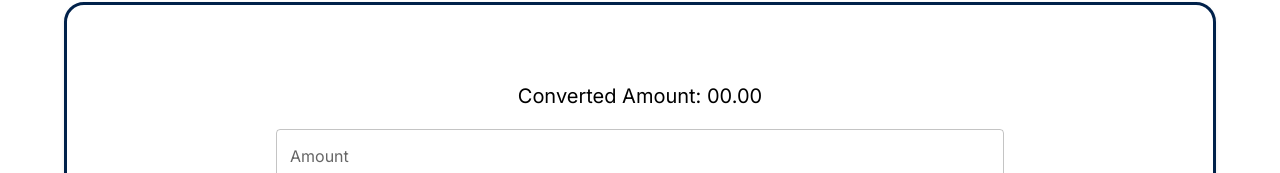
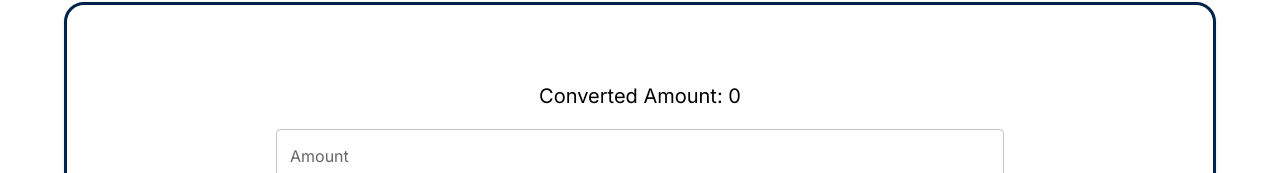
Before and after one commit to DavidGyulinyan/exchange-app, a Next.js app: page / in a window 1280 px wide. Shown: the part 400-573 px from the top of the page. Built offline with nearby package versions, Linux system fonts and the light colour scheme; no server answers; a web font is replaced by a local one.

Commit message:
To format the convertedAmount with dots for thousands

```diff
--- a/src/app/components/ConvertedAmount.tsx
+++ b/src/app/components/ConvertedAmount.tsx
@@ -9,6 +9,17 @@ interface ConvertedAmountProps {
 export default function ConvertedAmount({
   convertedAmount,
 }: ConvertedAmountProps) {
+  // Format the converted amount with thousands separators and a comma as the decimal separator
+  const formatNumber = (value: number | string): string => {
+    if (isNaN(+value)) return "00.00";
+    const formattedValue = new Intl.NumberFormat("de-DE", {
+      minimumFractionDigits: 0,
+      maximumFractionDigits: 0,
+    }).format(+value);
+
+    return formattedValue;
+  };
+
   return (
     <MaterialUI.Typography
       variant="h5"
@@ -21,8 +32,8 @@ export default function ConvertedAmount({
       }}
     >
       {+convertedAmount < 0
-        ? "Please enter the valid number"
-        : `Converted Amount: ${+convertedAmount || "00.00"}`}
+        ? "Please enter a valid number"
+        : `Converted Amount: ${formatNumber(convertedAmount)}`}
     </MaterialUI.Typography>
   );
 }
--- a/src/app/page.tsx
+++ b/src/app/page.tsx
@@ -11,7 +11,7 @@ const Loading = dynamic(() => import("./components/Loading"));
 
 import Head from "next/head";
 
-import { useEffect, useState } from "react";
+import { useCallback, useEffect, useState } from "react";
 
 export default function Home() {
   const [amount, setAmount] = useState<string>("");
@@ -109,14 +109,14 @@ export default function Home() {
     }
   }, [fromCurrency, toCurrency]);
 
-  const handleConvert = (): void => {
+  const handleConvert = useCallback((): void => {
     if (currenciesData && amount) {
       const fromRate = currenciesData.conversion_rates[fromCurrency];
       const toRate = currenciesData.conversion_rates[toCurrency];
       const convertedValue = (parseFloat(amount) / fromRate) * toRate;
-      setConvertedAmount(convertedValue.toFixed(2));
+      setConvertedAmount(convertedValue.toFixed(0));
     }
-  };
+  }, [currenciesData, amount, fromCurrency, toCurrency]);
 
   useEffect(() => {
     handleConvert();
```
